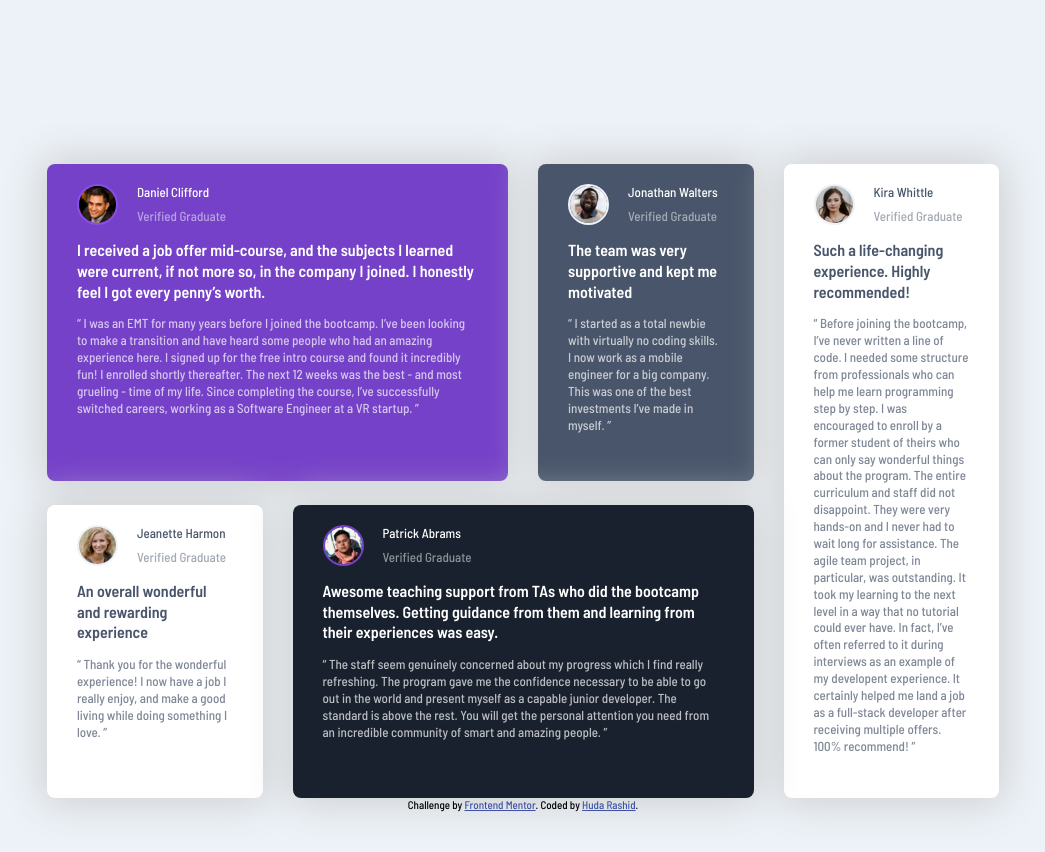
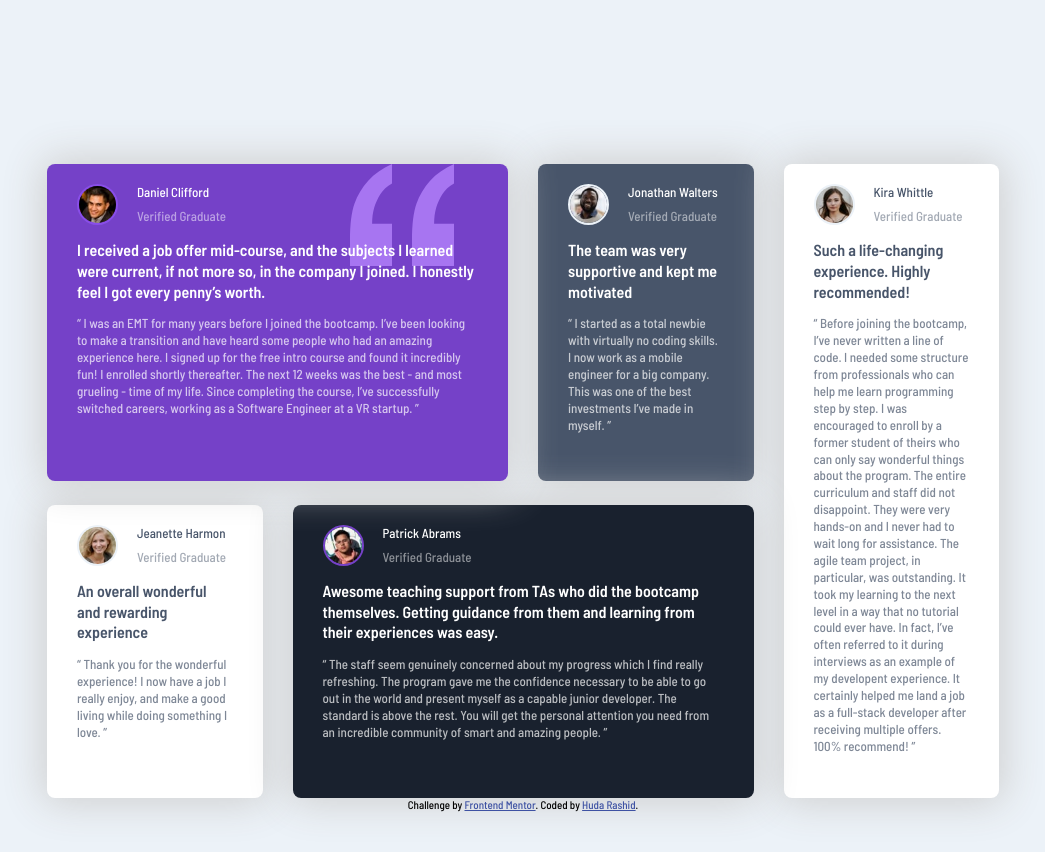
Before and after one commit to hudarashid/testimonials-grid-section, a plain HTML site: page index.html in a window 1280 px wide. Shown: the whole page, without its empty margins (117-1162 px from the left). Drawn offline with Linux system fonts and the light colour scheme.

Commit message:
add background img

```diff
--- a/scss/_global.scss
+++ b/scss/_global.scss
@@ -108,8 +108,12 @@ p {
 
 
         &__daniel {
-            background-color: $moderateViolet;
+            position: relative;
+            background: url('../images/bg-pattern-quotation.svg') $moderateViolet;
+            background-repeat: no-repeat;
+            background-position: top right 15%;
             grid-area: daniel;
+
         }
 
         &__jonathan {
```
Also changed, not shown: scss/style.css, 1 other file.
